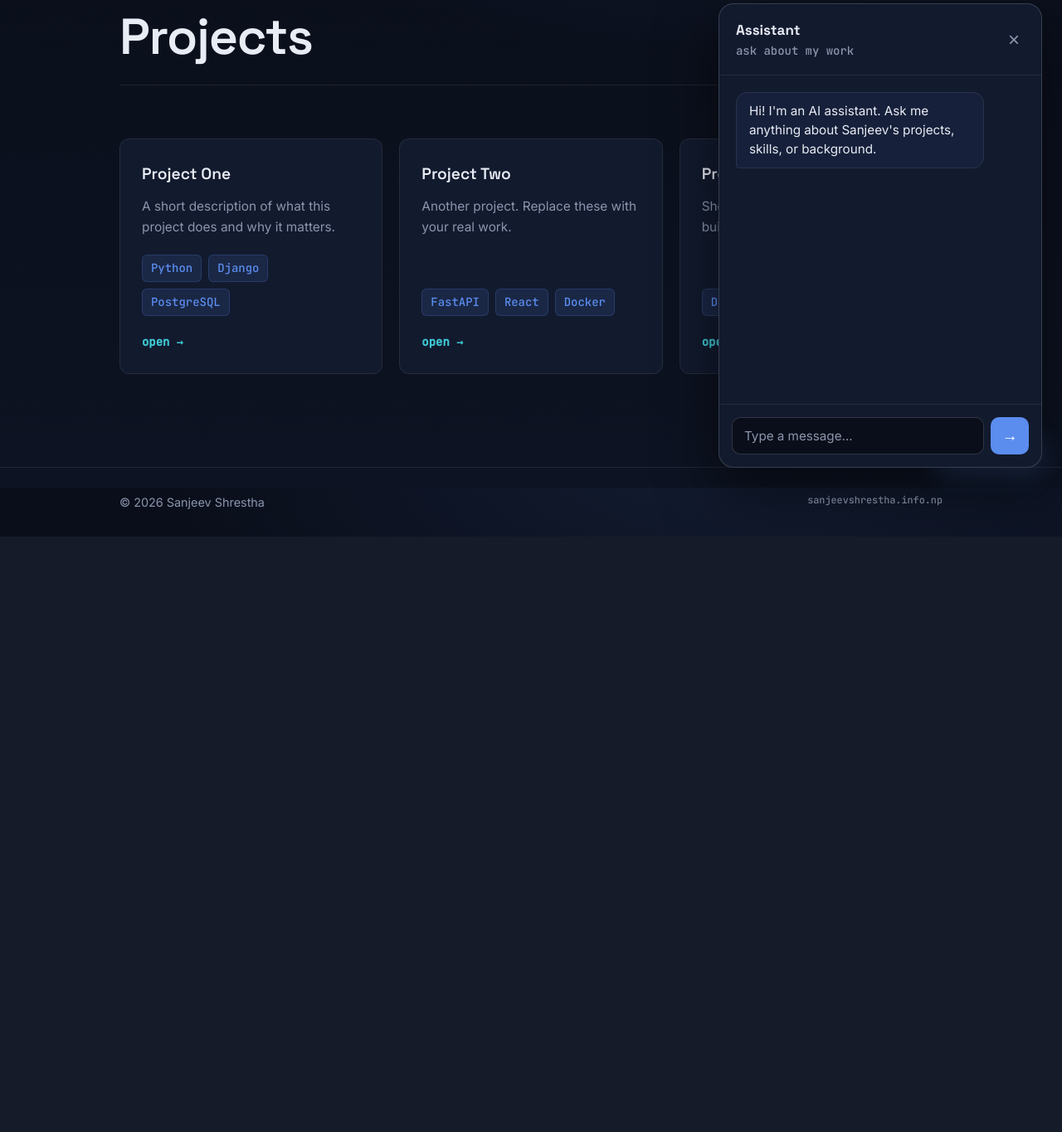
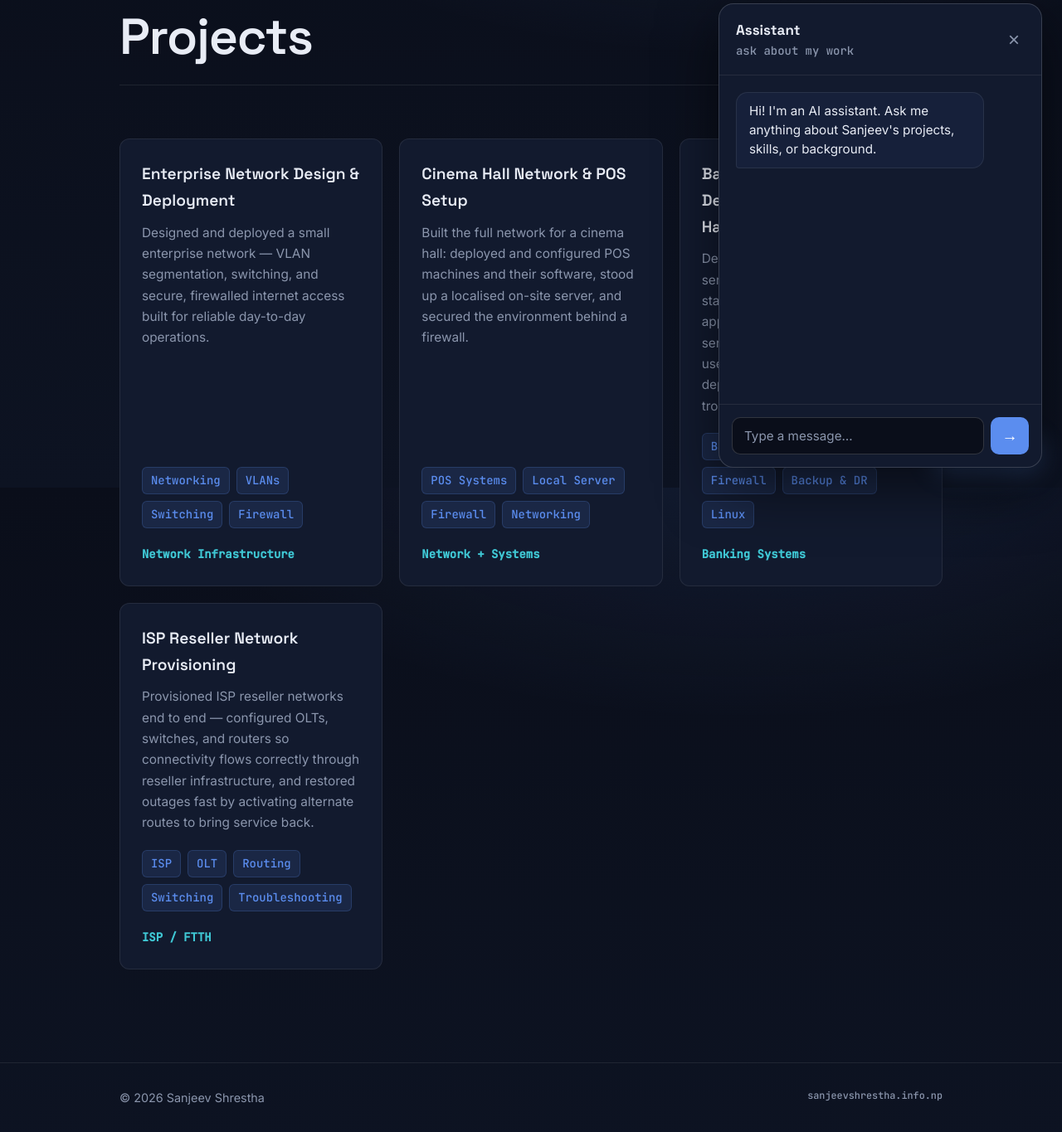
Before and after one commit to sanzunewar/portfolio, a Django app: page /projects/ in a window 1280 px wide. Shown: the part 212-1577 px from the top of the page at 83% size. Before the commit the page ends 859 px from the top, so only its background shows below. Run offline with Django 5.2, Linux system fonts and the light colour scheme; parts of the project's set-up code (start-up, migrations or seed data) failed here and were passed over.

Commit message:
projects

```diff
--- a/portfolio_app/views.py
+++ b/portfolio_app/views.py
@@ -4,22 +4,38 @@ from django.shortcuts import render
 # CMS. Hardcoded here so the starter renders immediately with no migrations.
 PROJECTS = [
     {
-        "title": "Project One",
-        "summary": "A short description of what this project does and why it matters.",
-        "tags": ["Python", "Django", "PostgreSQL"],
-        "url": "https://github.com/yourname/project-one",
+        "title": "Enterprise Network Design & Deployment",
+        "category": "Network Infrastructure",
+        "summary": "Designed and deployed a small enterprise network — VLAN "
+                   "segmentation, switching, and secure, firewalled internet access "
+                   "built for reliable day-to-day operations.",
+        "tags": ["Networking", "VLANs", "Switching", "Firewall"],
     },
     {
-        "title": "Project Two",
-        "summary": "Another project. Replace these with your real work.",
-        "tags": ["FastAPI", "React", "Docker"],
-        "url": "https://github.com/yourname/project-two",
+        "title": "Cinema Hall Network & POS Setup",
+        "category": "Network + Systems",
+        "summary": "Built the full network for a cinema hall: deployed and configured "
+                   "POS machines and their software, stood up a localised on-site "
+                   "server, and secured the environment behind a firewall.",
+        "tags": ["POS Systems", "Local Server", "Firewall", "Networking"],
     },
     {
-        "title": "Project Three",
-        "summary": "Showcase the range of what you build here.",
-        "tags": ["Data", "ML", "Cloud"],
-        "url": "https://github.com/yourname/project-three",
+        "title": "Banking Service Deployment & Server Hardening",
+        "category": "Banking Systems",
+        "summary": "Deployed and integrated banking service products to industry "
+                   "standards — built and hardened application, backup, and test "
+                   "servers, configured firewalls and user access, and handled "
+                   "deployment and ongoing troubleshooting.",
+        "tags": ["Banking", "Server Hardening", "Firewall", "Backup & DR", "Linux"],
+    },
+    {
+        "title": "ISP Reseller Network Provisioning",
+        "category": "ISP / FTTH",
+        "summary": "Provisioned ISP reseller networks end to end — configured OLTs, "
+                   "switches, and routers so connectivity flows correctly through "
+                   "reseller infrastructure, and restored outages fast by activating "
+                   "alternate routes to bring service back.",
+        "tags": ["ISP", "OLT", "Routing", "Switching", "Troubleshooting"],
     },
 ]
 
--- a/templates/portfolio_app/projects.html
+++ b/templates/portfolio_app/projects.html
@@ -17,8 +17,7 @@
       <ul class="tags">
         {% for tag in p.tags %}<li class="mono">{{ tag }}</li>{% endfor %}
       </ul>
-      <a class="card-link mono" href="{{ p.url }}">open &rarr;</a>
-    </article>
+      <span class="card-link mono">{{ p.category }}</span>    </article>
     {% endfor %}
   </div>
 </section>
```
